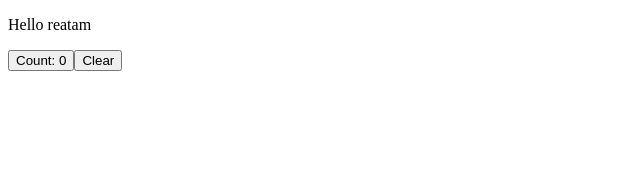
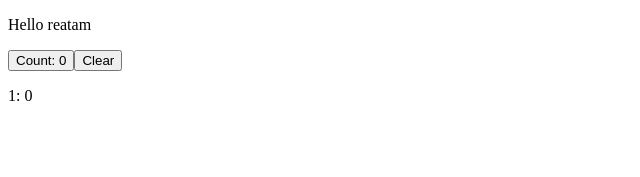
Before and after one commit to tommysor/rea, a React (Vite) app: page / in a window 1280 px wide. Shown: the top 177 px of the page, without its empty margins (0-640 px from the left). Built offline with nearby package versions, Linux system fonts and the light colour scheme.

Commit message:
Add Vite tsconfig

```diff
--- a/src/App.tsx
+++ b/src/App.tsx
@@ -1,7 +1,9 @@
 import { useState } from 'react'
+import { createTam } from './tam/tam'
 
 export default function App() {
   const [count, setCount] = useState(0)
+  const tam = createTam();
 
   return (
     <>
@@ -14,6 +16,9 @@ export default function App() {
       <button onClick={() => setCount(0)}>
         Clear
       </button>
+      <p>
+        {tam.id}: {tam.age}
+      </p>
     </>
   )
 }
--- /dev/null
+++ b/src/tam/tam.ts
@@ -0,0 +1,11 @@
+type Information = {
+    id: string;
+    age: number;
+};
+
+export function createTam(): Information {
+    return {
+        id: '1',
+        age: 0,
+    };
+}
```
Also changed, not shown: tsconfig.json (+16 -2 lines).
